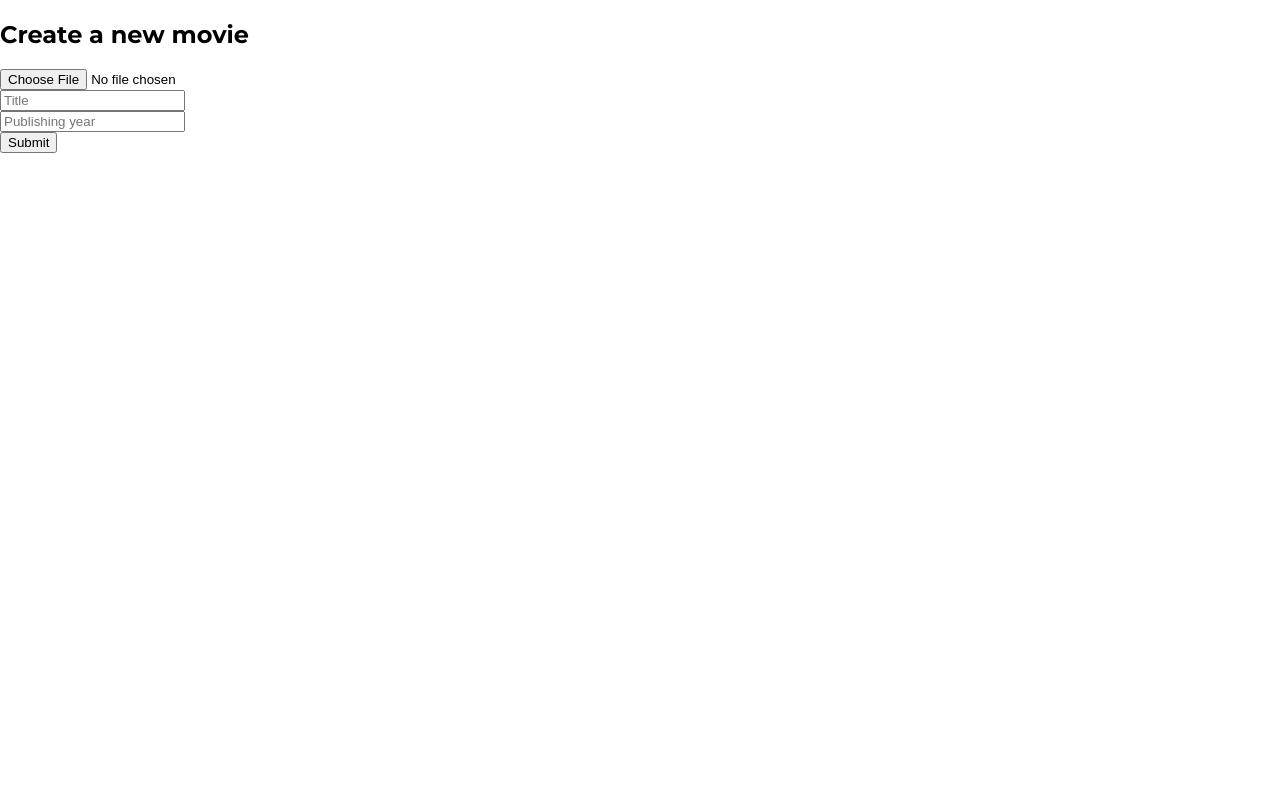
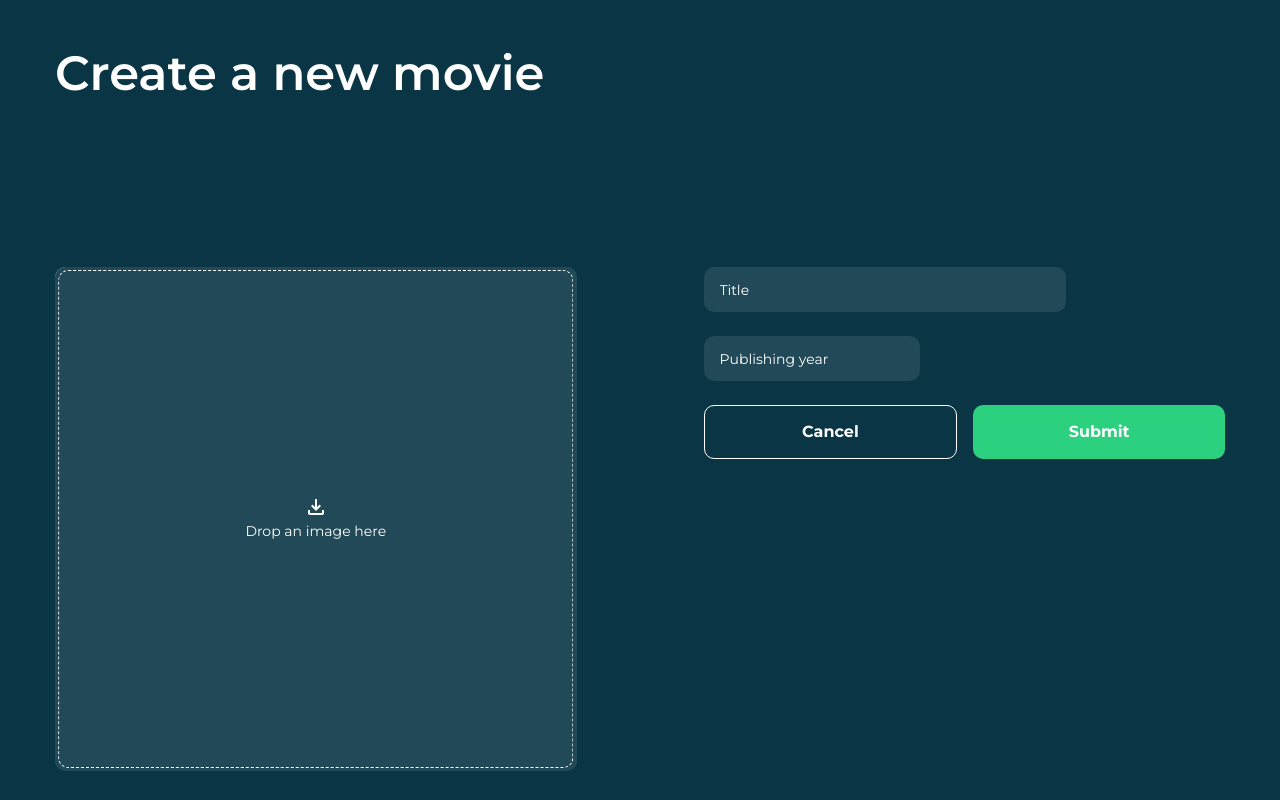
Before and after one commit to bablu2612/moveie-app-front-end, a React (Create React App) app: page /create-movie in a window 1280 px wide. Built offline with nearby package versions, Linux system fonts and the light colour scheme.

Commit message:
Design createadd image page

```diff
--- a/src/App.css
+++ b/src/App.css
@@ -39,8 +39,8 @@
   }
 }
 
-button.primaryButton {
-  background: #2BD17E;
+button{
+  cursor: pointer;
   border: 0;
     border-radius: 10px;
     height: 54px;
@@ -54,5 +54,15 @@ text-align: center;
   text-underline-position: from-font;
   text-decoration-skip-ink: none;
   color: #ffffff;
+  &.primaryButton {
+    background: #2BD17E;
+
 
   }
+  &.secondryButton {
+    background: transparent;
+    border: 1px solid #fff;
+
+    color: #ffffff;
+  }
+}
--- a/src/pages/CreateMovie/CreateMovie.js
+++ b/src/pages/CreateMovie/CreateMovie.js
@@ -2,79 +2,104 @@ import React, { useEffect, useState } from "react";
 // import { toast } from "react-toastify";
 import { useDispatch, useSelector } from "react-redux";
 import { createMovie, loginSubmit } from "../../Reducer/MovieSlice";
-import { Form, Field } from 'react-final-form'
-import { ToastContainer, toast } from 'react-toastify';
+import { Form, Field } from "react-final-form";
+import { ToastContainer, toast } from "react-toastify";
 import { useNavigate } from "react-router-dom";
-
+import uploadIcon from '../../Assets/file_download_black_24dp 1.png'
 const CreateMovie = () => {
-  const dispatch = useDispatch()
-  const navigate=useNavigate()
-  const [message,setMessage]=useState()
-  const {movie,isLoading,isError} = useSelector((state) => state?.movies)
+  const dispatch = useDispatch();
+  const navigate = useNavigate();
+  const [message, setMessage] = useState();
+  const { movie, isLoading, isError } = useSelector((state) => state?.movies);
   // const data= useSelector((state) => state?.movies)
-  const [posterFile,setFilePoster]=useState(null)
-console.log("movie",movie)
-  if(isLoading){
-    return <>Loading...</>
+  const [posterFile, setFilePoster] = useState(null);
+  console.log("movie", movie);
+  if (isLoading) {
+    return <>Loading...</>;
   }
 
-  if(movie && movie?.message){
-    console.log("movie1",movie)
-    setMessage(movie?.message)
-    toast(movie?.message)
-    setTimeout(() => {
-
-    }, 3000);
+  if (movie && movie?.message) {
+    console.log("movie1", movie);
+    setMessage(movie?.message);
+    toast(movie?.message);
+    setTimeout(() => {}, 3000);
   }
-  const handleFileChange = (e,form) => {
-    console.log("form",form)
+  const handleFileChange = (e, form) => {
+    console.log("form", form);
     const file = e.target.files[0]; // Get the selected file
     if (file) {
-      setFilePoster(file)
+      setFilePoster(file);
     }
   };
 
-  const onSubmit = async(values,form)=>{
-    const formdata = new FormData()
+  const onSubmit = async (values, form) => {
+    const formdata = new FormData();
 
     for (const [key, value] of Object.entries(values)) {
       formdata.set(key, value);
     }
     formdata.set("poster", posterFile);
-    await dispatch(createMovie(formdata))
-
-  }
-    return(
+    await dispatch(createMovie(formdata));
+  };
+  return (
     <>
       {/* {message ? (toast({message})):""} */}
-
+      <div className="blocks createNewMovies">
         <Form
           onSubmit={onSubmit}
           // validate={validate}
-            render={({ handleSubmit ,form,values}) => (
+          render={({ handleSubmit, form, values }) => (
             <form onSubmit={handleSubmit}>
               <h2>Create a new movie</h2>
+              <div className="uploadImageBlock">
               <div className="Poster_container">
                 <Field name="poster">
                   {({ input, meta }) => (
-                    <div>
-                      <input type="file" {...input}  onChange={(e) => handleFileChange(e, form)} accept="image/*" />
+                    <div className="uploadImageBoxDrag">
+                      {/* <input
+                        type="file"
+                        {...input}
+                        onChange={(e) => handleFileChange(e, form)}
+                        accept="image/*"
+                      /> */}
+                      <input
+                        type="file"
+
+                        {...input}
+                        onChange={(e) => handleFileChange(e, form)}
+                        accept="image/*"
+                        id="fileUpload"
+                      />
+                      <label htmlFor="fileUpload">
+                        <img src={uploadIcon}/>
+                        Drop an image here</label>
                       {meta.touched && meta.error && <span>{meta.error}</span>}
+
                     </div>
                   )}
                 </Field>
                 <Field name="poster">
                   {({ input }) => (
-              <div>
-                {posterFile && <img src={URL.createObjectURL(posterFile)} alt="Poster preview" />}
+                    <div className="uploadedImage">
+                      {posterFile && (
+                        <img
+                          src={URL.createObjectURL(posterFile)}
+                          alt="Poster preview"
+                        />
+                      )}
                     </div>
                   )}
                 </Field>
-
+              </div>
+              <div className="Submit_container">
+                <button type="submit" className="secondryButton">Cancel</button>
+                <button type="submit" className="primaryButton">Submit</button>
+              </div>
               </div>
 
+              <div className="uploadFieldsBlock">
               <div className="Title_container">
-                  <Field name="title" >
+                <Field name="title">
                   {({ input, meta }) => (
                     <div>
                       <input type="text" {...input} placeholder="Title" />
@@ -84,23 +109,33 @@ console.log("movie",movie)
                 </Field>
               </div>
               <div className="Year_container">
-                  <Field name="year" >
+                <Field name="year">
                   {({ input, meta }) => (
                     <div>
-                        <input type="text" {...input} placeholder="Publishing year"/>
+                      <input
+                        type="text"
+                        {...input}
+                        placeholder="Publishing year"
+                      />
                       {meta.touched && meta.error && <span>{meta.error}</span>}
                     </div>
                   )}
                 </Field>
               </div>
               <div className="Submit_container">
-                  <button type="submit">Submit</button>
+                <button type="submit" className="secondryButton">Cancel</button>
+                <button type="submit" className="primaryButton">Submit</button>
               </div>
+              </div>
+
+
+
             </form>
           )}
         />
+      </div>
     </>
-    )
+  );
 };
 
 export default CreateMovie;
--- a/src/pages/Login/LoginStyle.css
+++ b/src/pages/Login/LoginStyle.css
@@ -5,6 +5,7 @@
     justify-content: center;
     align-items: center;
     background: #093545;
+    overflow: auto;
 
     h1 {
 
@@ -17,19 +18,25 @@
         text-decoration-skip-ink: none;
         color: #FFFFFF;
         margin: 0 0 40px;
+        @media screen and (width < 767px){
+            font-size: 32px;
+        }
 
     }
-    form{
+
+    form {
         width: 100%;
         max-width: 300px;
-        > div{
+
+        >div {
             margin-bottom: 24px;
             width: 100%;
             text-align: center;
 
         }
-        .remenberCheckbox{
-            input{
+
+        .remenberCheckbox {
+            input {
                 position: relative;
                 width: 18px;
                 height: 18px;
@@ -39,18 +46,21 @@
                 margin: 0 8px 0 0;
                 cursor: pointer;
                 top: 4px;
-                &:after{
+
+                &:after {
                     content: '';
                     width: 100%;
                     height: 100%;
                     position: absolute;
                     border-radius: 5px;
                 }
-                &:checked{
-                    &:after{
+
+                &:checked {
+                    &:after {
                         background-color: #2bd17e;
                     }
-                    &:before{
+
+                    &:before {
                         content: '✓';
                         width: 100%;
                         height: 100%;
@@ -66,7 +76,8 @@
                 }
 
             }
-            label{
+
+            label {
                 font-family: Montserrat;
                 font-size: 14px;
                 font-weight: 400;
@@ -78,7 +89,8 @@
 
             }
         }
-            input[type="text"]{
+
+        input[type="text"] {
             height: 45px;
             background-color: #224957;
             border-radius: 10px;
@@ -96,19 +108,199 @@
             text-underline-position: from-font;
             text-decoration-skip-ink: none;
 
-                &::placeholder{
+            &::placeholder {
                 color: #ffffff;
             }
         }
     }
+
     .bottomWaves {
         position: absolute;
         bottom: 0;
         overflow: hidden;
-        img{
+
+        img {
             width: 100%;
             position: relative;
             top: 6px;
         }
     }
+
+    &.createNewMovies {
+        form {
+            max-width: calc(1440px - 240px);
+            width: 100%;
+            display: grid;
+            grid-template-columns: repeat(2, 1fr);
+            gap: 127px;
+            margin: auto;
+            padding: 0 15px;
+            >div {
+                margin-bottom: 0;
+
+                div {
+                    margin-bottom: 24px;
+
+                    &.Title_container {
+                        max-width: 362px;
                     }
+
+                    &.Year_container {
+                        max-width: 216px;
+                    }
+
+                    &.Submit_container {
+                        display: flex;
+                        gap: 16px;
+                        button {
+                            flex: 1;
+                        }
+
+                    }
+
+                    &.uploadedImage {
+                        max-width: 150px;
+                        height: 100px;
+                        overflow: hidden;
+                        border-radius: 10px;
+
+                        img {
+                            width: 100%;
+                            height: 100%;
+                            object-fit: cover;
+                        }
+                        &:empty{
+                            display: none;
+                        }
+                    }
+                }
+            }
+
+
+
+            h2 {
+                grid-column: span 2;
+
+                font-family: Montserrat;
+                font-size: 48px;
+                font-weight: 600;
+                line-height: 56px;
+                text-align: left;
+                text-underline-position: from-font;
+                text-decoration-skip-ink: none;
+                color: #ffffff;
+                @media screen and (width < 767px){
+                    font-size: 32px;
+                }
+            }
+
+            .uploadImageBlock {
+                .Poster_container {
+
+                    .uploadImageBoxDrag {
+                        height: 504px;
+                        background-color: #224957;
+                        position: relative;
+                        border-radius: 10px;
+                        overflow: hidden;
+                        @media screen and (width < 767px){
+                            height: 372px;
+
+                         }
+                        input {
+                            width: 100%;
+                            height: 100%;
+                            border-radius: 10px;
+                            background-color: #224957;
+                        }
+
+                        label {
+                            width: 100%;
+                            position: absolute;
+                            left: 0;
+                            height: 100%;
+                            display: flex;
+                            justify-content: center;
+                            align-items: center;
+                            background: #224957;
+                            top: 0;
+                            pointer-events: none;
+                            border-radius: 10px;
+                            color: #ffffff;
+                            font-family: Montserrat;
+                            font-size: 14px;
+                            font-weight: 400;
+                            line-height: 24px;
+                            text-align: center;
+                            text-underline-position: from-font;
+                            text-decoration-skip-ink: none;
+                            flex-direction: column;
+
+                        }
+
+                        &:after {
+                            content: '';
+                            position: absolute;
+                            width: calc(100% - 8px);
+                            height: calc(100% - 8px);
+                            border: 1px dashed #fff;
+                            top: 50%;
+                            z-index: 1;
+                            left: 50%;
+                            border-radius: 10px;
+                            transform: translate(-50%, -50%);
+                            pointer-events: none;
+                        }
+                    }
+
+                }
+                @media screen and (width > 767px){
+
+                    .Submit_container {
+                         display: none;
+
+                     }
+                 }
+
+            }
+
+            @media screen and (width < 1024px){
+                gap: 50px;
+            }
+
+            @media screen and (width < 767px){
+                gap: 0 50px;
+                .uploadImageBlock{
+                    grid-column: span 2;
+                    grid-row: 3;
+                }
+                .uploadFieldsBlock{
+                    grid-column: span 2;
+
+                    .Title_container {
+                        max-width: 100%
+                    }
+
+                    .Year_container {
+                        max-width: 100%
+                    }
+
+                    .Submit_container {
+                        display: none;
+                        gap: 16px;
+
+                        button {
+                            flex: 1;
+                        }
+                    }
+                }
+            }
+
+        }
+    }
+
+    @media screen and (width < 767px){
+        display: block;
+
+    }
+}
```
Also changed, not shown: src/Assets/file_download_black_24dp 1.png (added). Lines whose indentation alone changed are shown as unchanged.
